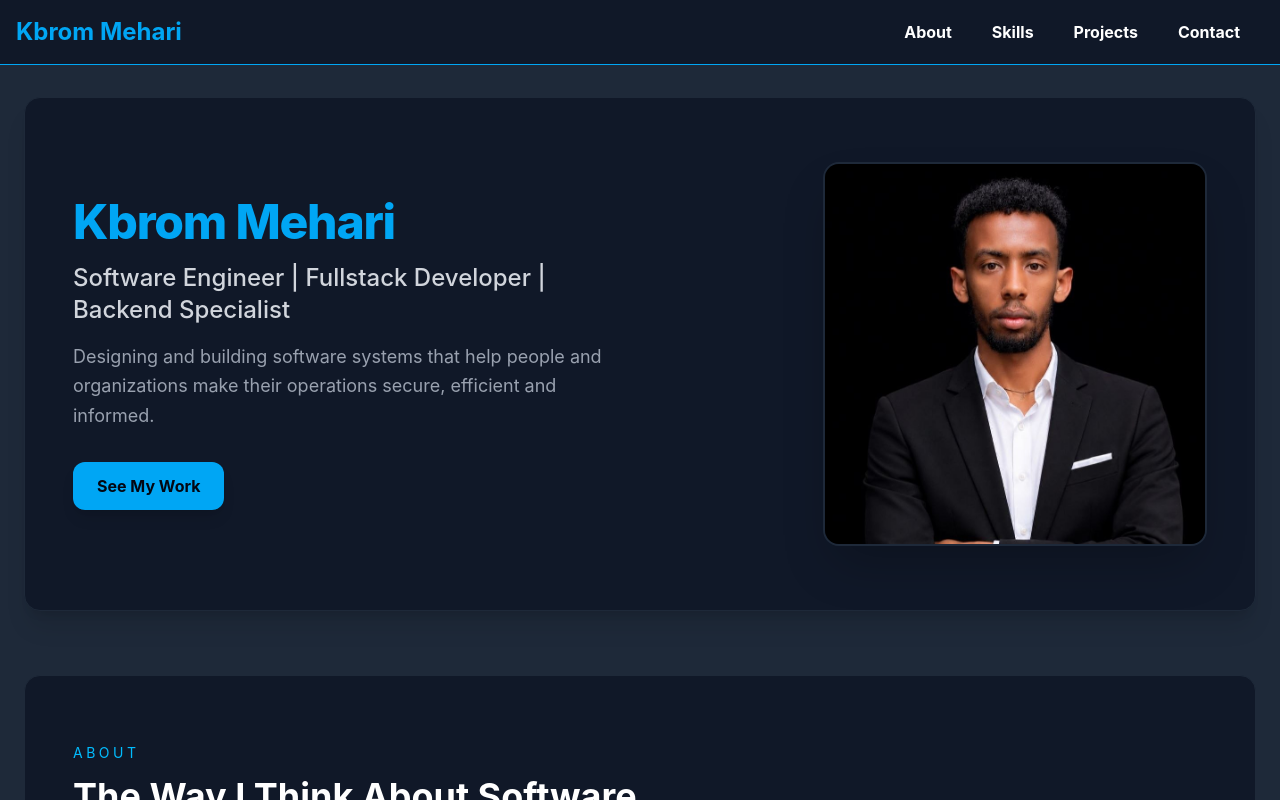
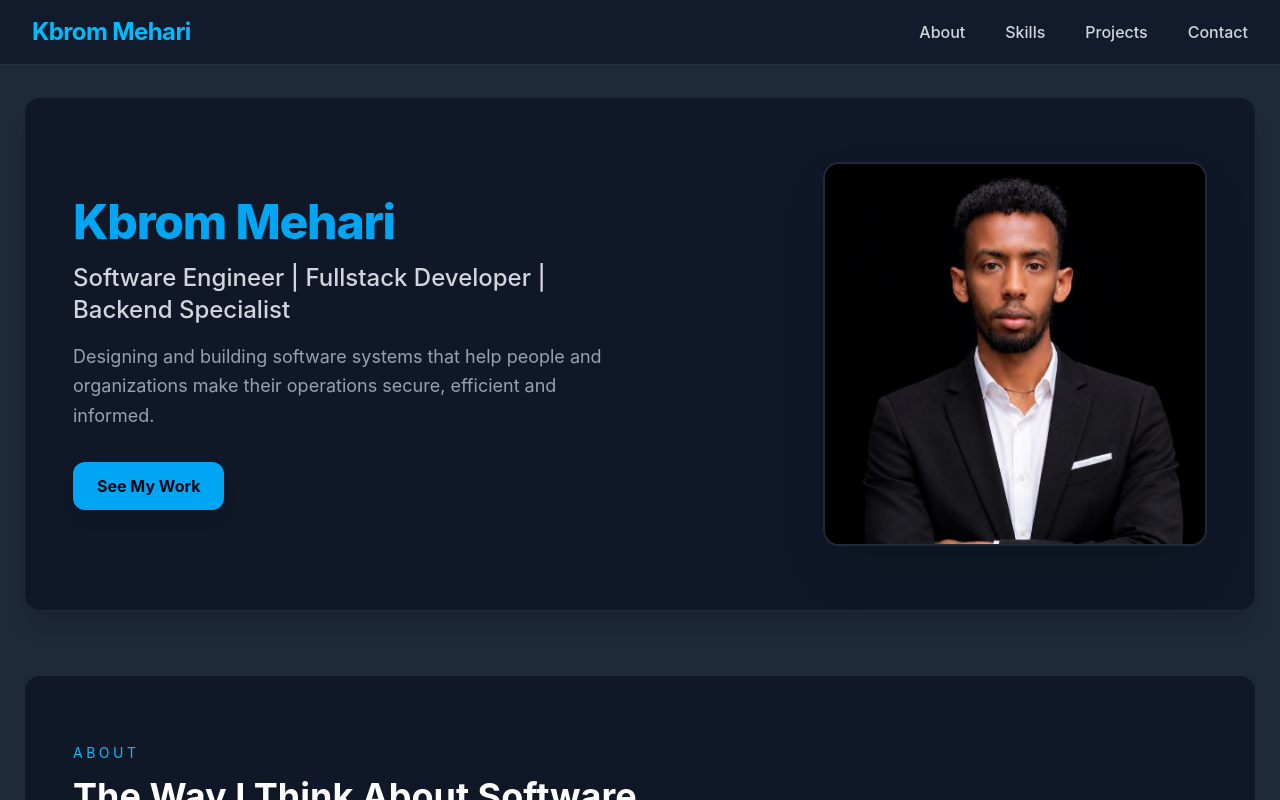
Before and after one commit to Kbrom-Mehari/Kbrom-Mehari.github.io, a React (Vite) app: page / in a window 1280 px wide. Shown: the top 800 px of the page. Built offline with nearby package versions, Linux system fonts and the light colour scheme.

Commit message:
changed margin on smaller screens

```diff
--- a/src/components/Navbar.jsx
+++ b/src/components/Navbar.jsx
@@ -1,50 +1,183 @@
-import React, { useState } from "react";
+import { useState } from "react";
+import { Menu, X } from "lucide-react";
 
-const Navbar = () => {
+const links = [
+    { label: "About", href: "#about" },
+    { label: "Skills", href: "#skills" },
+    { label: "Projects", href: "#projects" },
+    { label: "Contact", href: "#contact" },
+];
+
+export default function Navbar() {
     const [isOpen, setIsOpen] = useState(false);
-    const toggleMenu = () => {
-        setIsOpen(!isOpen);
-    }
+
+    const closeMenu = () => setIsOpen(false);
 
     return (
-        // Added standard background, padding, items-center, and the border-b width class
-        <nav className="sticky top-0 z-50 flex items-center justify-between p-4 pr-10 bg-gray-900 border-b border-b-sky-500 dark:border-gray-500">
+        <>
+            <nav
+                className="
+                    sticky
+                    top-0
+                    z-50
+                    border-b
+                    border-white/10
+                    bg-gray-900/80
+                    backdrop-blur-xl
+                "
+            >
+                <div
+                    className="
+                        mx-auto
+                        flex
+                        h-16
+                        max-w-7xl
+                        items-center
+                        justify-between
+                        px-4
+                        sm:px-6
+                        lg:px-8
+                    "
+                >
+                    {/* Logo */}
 
-            <div className="text-2xl font-bold text-white">
-                <a href="#hero" className="text-sky-500"> Kbrom Mehari </a>
+                    <a
+                        href="#hero"
+                        className="
+                            text-2xl
+                            font-bold
+                            tracking-tight
+                            text-white
+                            transition
+                            hover:text-sky-400
+                        "
+                    >
+                        <span className="text-sky-400">Kbrom Mehari</span>{" "}
+                    </a>
+
+                    {/* Desktop Navigation */}
+
+                    <ul className="hidden items-center gap-10 md:flex">
+
+                        {links.map((link) => (
+
+                            <li key={link.label}>
+
+                                <a
+                                    href={link.href}
+                                    className="
+                                        group
+                                        relative
+                                        font-medium
+                                        text-gray-300
+                                        transition-colors
+                                        hover:text-white
+                                    "
+                                >
+                                    {link.label}
+
+                                    <span
+                                        className="
+                                            absolute
+                                            -bottom-2
+                                            left-0
+                                            h-0.5
+                                            w-0
+                                            bg-sky-400
+                                            transition-all
+                                            duration-300
+                                            group-hover:w-full
+                                        "
+                                    />
+                                </a>
+
+                            </li>
+
+                        ))}
+
+                    </ul>
+
+                    {/* Mobile Button */}
+
+                    <button
+                        onClick={() => setIsOpen(!isOpen)}
+                        className="
+                            rounded-xl
+                            border
+                            border-white/10
+                            bg-gray-800/60
+                            p-2.5
+                            text-gray-300
+                            transition
+                            hover:bg-gray-700
+                            hover:text-white
+                            md:hidden
+                        "
+                        aria-label="Toggle navigation"
+                    >
+                        {isOpen ? (
+                            <X className="h-6 w-6" />
+                        ) : (
+                            <Menu className="h-6 w-6" />
+                        )}
+                    </button>
+                </div>
+            </nav>
+
+            {/* Mobile Menu Overlay */}
+
+            <div
+                className={`
+                    fixed
+                    inset-0
+                    z-40
+                    bg-gray-950/80
+                    backdrop-blur-xl
+                    transition-all
+                    duration-300
+                    md:hidden
+
+                    ${
+                        isOpen
+                            ? "visible opacity-100"
+                            : "invisible opacity-0"
+                    }
+                `}
+            >
+
+                <div
+                    className="
+                        flex
+                        h-full
+                        flex-col
+                        items-center
+                        justify-center
+                        gap-8
+                    "
+                >
+
+                    {links.map((link) => (
+
+                        <a
+                            key={link.label}
+                            href={link.href}
+                            onClick={closeMenu}
+                            className="
+                                text-3xl
+                                font-semibold
+                                text-gray-300
+                                transition
+                                hover:text-sky-400
+                            "
+                        >
+                            {link.label}
+                        </a>
+
+                    ))}
+
+                </div>
+
             </div>
-
-            {/* Changed text-1xl to text-xl */}
-            <div className="flex items-center text-white font-bold text-md">
-                <ul className="hidden md:flex gap-10 ">
-                    <li><a href="#about" className="hover:text-sky-500 transition-colors hover:shadow-sky-500">About</a></li>
-                    <li><a href="#skills" className="hover:text-sky-500 transition-colors">Skills</a></li>
-                    <li><a href="#projects" className="hover:text-sky-500 transition-colors">Projects</a></li>
-                    <li><a href="#contact" className="hover:text-sky-500 transition-colors">Contact</a></li>
-                </ul>
-            </div>
-
-            <button
-                className="md:hidden block text-gray-400 hover:text-gray-100 focus:outline-none bg-gray-800 border border-gray-500 rounded px-2 shadow-md font-medium"
-                onClick={toggleMenu}
-            >
-                {isOpen ? '✕ Close' : '☰ Menu'}
-            </button>
-
-            <div className={`fixed top-[60px] right-0 h-full w-64 bg-gray-800 p-6 shadow-2xl
-            transition-transform duration-100 ease-in-out md:hidden ${isOpen ? 'translate-x-0': 'translate-x-full'
-            }`}>
-                <ul className={"flex flex-col text-gray-200 text-lg font-bold gap-6"}>
-                    <li onClick={toggleMenu} className="hover:text-sky-500 block"><a href="#about">About</a></li>
-                    <li onClick={toggleMenu} className="hover:text-sky-500 block"><a href="#skills">Skills</a></li>
-                    <li onClick={toggleMenu} className="hover:text-sky-500 block"><a href="#projects">Projects</a></li>
-                    <li onClick={toggleMenu} className="hover:text-sky-500 block"><a href="#contact">Contact</a></li>
-                </ul>
-            </div>
-
-
-        </nav>
+        </>
     );
-};
-
-export default Navbar;
+}
```
